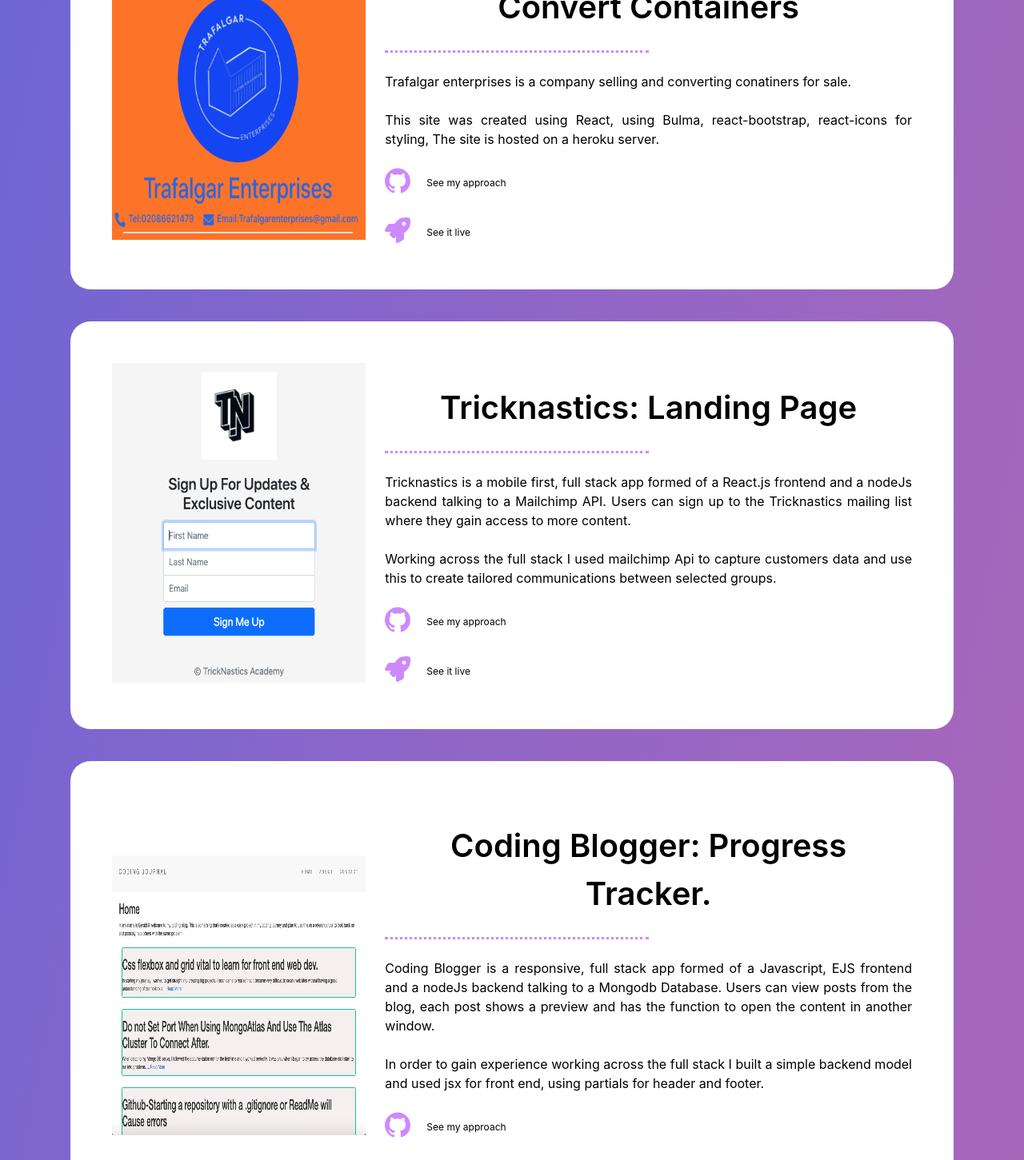
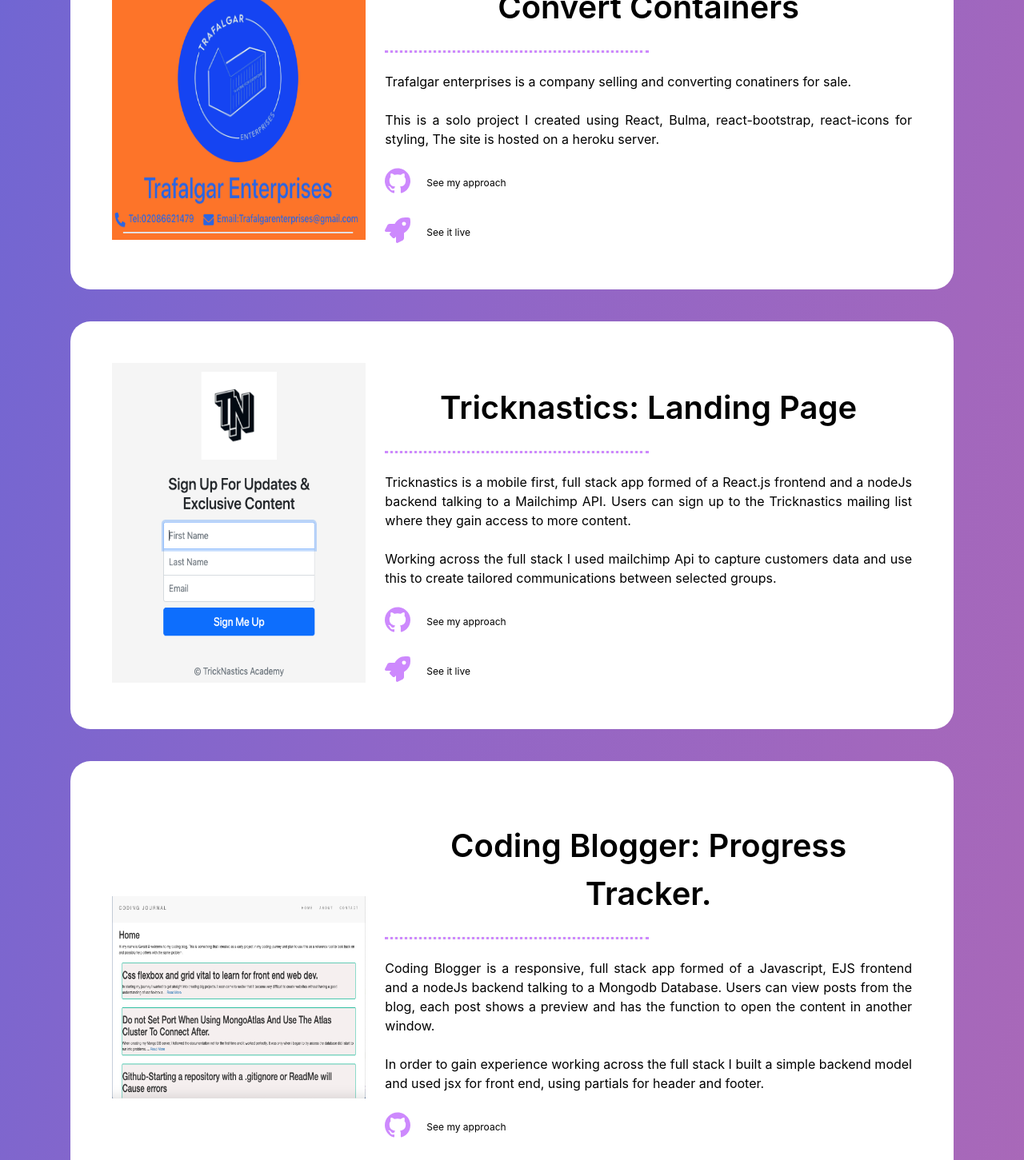
Before and after one commit to geraldc118/Portfolio, a React (Create React App) app: page / in a window 1280 px wide. Shown: the part 2820-4271 px from the top of the page at 80% size. Built offline with nearby package versions, Linux system fonts and the light colour scheme.

Commit message:
used bulma class for img sizing

```diff
--- a/package.json
+++ b/package.json
@@ -1,5 +1,5 @@
 {
-  "name": "g",
+  "name": "portfolio",
   "version": "0.1.0",
   "private": true,
   "dependencies": {
--- a/src/Components/Projects.js
+++ b/src/Components/Projects.js
@@ -26,7 +26,7 @@ export default function Projects() {
         <hr className="projectRule" />
         <p>Trafalgar enterprises is a company selling and converting conatiners for sale.</p>
         <br />
-        <p>This site was created using React, using Bulma, react-bootstrap, react-icons for styling, The site is hosted on a heroku server.  </p>
+        <p>This is a solo project I created using React, Bulma, react-bootstrap, react-icons for styling, The site is hosted on a heroku server.  </p>
         <br />
         <div className="is-flex-direction-column">
           <div className="is-flex">
@@ -77,7 +77,10 @@ export default function Projects() {
     {/* Coding Blog */}
     <section id="codingBlogger" className="columns is-vcentered">
       <div className="projectImg column is-one-third">
-        <img className="codingBloggerImage" src={codingBloggerImage} alt="codingBlogImage"/>
+        <figure class="image is-5by4">
+          <img className="codingBloggerImage" src={codingBloggerImage} alt="codingBlogImage"/>
+        </figure>
+        {/* <img className="codingBloggerImage" src={codingBloggerImage} alt="codingBlogImage"/> */}
       </div>
       <div className="column card-content is-two-thirds has-text-justified projectSpiel">
         <h2 className="projectsTitle ">Coding Blogger: Progress Tracker.</h2>
@@ -162,35 +165,7 @@ export default function Projects() {
         </div>
       </div>
     </section>
-      {/* Trafalgar Enterprises */}
-      <section id="trafalgar_enterprises" className="columns is-vcentered">
-      <div className="projectImg column is-one-third">
-        <img className="trafalgar_enterprises" src={pyGen} alt="trafalgar_enterprises"/>
-      </div>
-      <div className="column card-content is-two-thirds has-text-justified projectSpiel">
-        <h2 className="projectsTitle ">Trafalgar Enterprises: Sell & Convert Containers</h2>
-        <hr className="projectRule" />
-        <p>Trafalgar enterprises is a company selling and converting conatiners for sale.</p>
-        <br />
-        <p>This site was created using React, using Bulma, react-bootstrap, react-icons for styling, The site is hosted on a heroku server.  </p>
-        <br />
-        <div className="is-flex-direction-column">
-          <div className="is-flex">
-            <a href="https://geraldc118.github.io/Portfolio" rel="noreferrer" target="_blank">
-              <SiGithub className="projectLink" />
-            </a>
-            <p className="linkLabel">See my approach</p>
-          </div>
-          <br />
-          <div className="is-flex">
-            <a href="https://github.com/geraldc118/Portfolio" rel="noreferrer" target="_blank">
-              <FaRocket className="projectLink" />
-            </a>
-            <p className="linkLabel">See it live</p>
-          </div>
-        </div>
-      </div>
-    </section>
+
 
     {/* Drum Kit */}
     {/* <section id="snakeGame" className="columns is-vcentered">
--- a/src/css/Projects.css
+++ b/src/css/Projects.css
@@ -42,6 +42,10 @@
   color: black;
 }
 
+.projectImg{
+  width: auto;
+}
+
 .hackasnackMac, .insbaration {
   display: flex;
   flex-direction: column;
```
